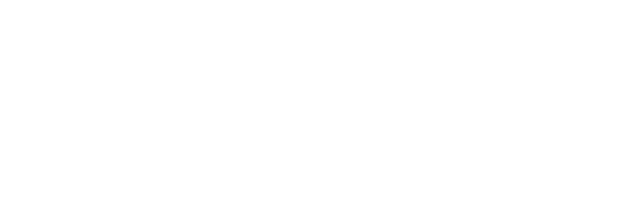
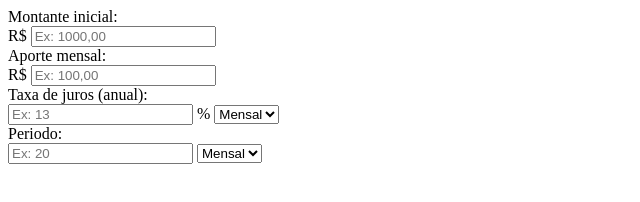
Before and after one commit to VictorArguelho/TrinityInvest, a plain HTML site: page index.html in a window 1280 px wide. Shown: the whole page, without its empty margins (0-640 px from the left). Drawn offline with Linux system fonts and the light colour scheme.

Commit message:
feat: add compound interest calculator form

```diff
--- a/index.html
+++ b/index.html
@@ -1,11 +1,88 @@
-<!DOCTYPE html>
+<!doctype html>
 <html lang="pt-BR">
-<head>
-    <meta charset="UTF-8">
-    <meta name="viewport" content="width=device-width, initial-scale=1.0">
+  <head>
+    <meta charset="UTF-8" />
+    <meta name="viewport" content="width=device-width, initial-scale=1.0" />
     <title>Trinity Invest</title>
-</head>
-<body>
+  </head>
+  <body>
+    <div class="calculator">
+      <form class="form">
+        <div class="field">
+          <label class="text" for="start-amount"> Montante inicial: </label>
+          <div class="input-group">
+            <span class="text">R$</span>
+            <input
+              class="input"
+              id="start-amount"
+              type="number"
+              name="start-amount"
+              min="0"
+              step="0.01"
+              placeholder="Ex: 1000,00"
+            />
+          </div>
+        </div>
 
-</body>
+        <div class="field">
+          <label class="text" for="contribution"> Aporte mensal: </label>
+          <div class="input-group">
+            <span class="text">R$</span>
+            <input
+              class="input"
+              id="contribution"
+              type="number"
+              name="contribution"
+              min="0"
+              step="0.01"
+              placeholder="Ex: 100,00"
+            />
+          </div>
+        </div>
+
+        <div class="field">
+          <label class="text" for="rate"> Taxa de juros (anual): </label>
+          <div class="input-group">
+            <input
+              class="input"
+              id="rate"
+              type="number"
+              name="rate"
+              min="0"
+              step="0.01"
+              placeholder="Ex: 13"
+            />
+            <span class="text">%</span>
+            <select
+              class="selector"
+              id="rate-period-type"
+              name="rate-period-type"
+            >
+              <option value="monthly">Mensal</option>
+              <option value="annual">Anual</option>
+            </select>
+          </div>
+        </div>
+
+        <div class="field">
+          <label class="text" for="period"> Periodo: </label>
+          <div class="input-group">
+            <input
+              class="input"
+              id="period"
+              type="number"
+              name="period"
+              min="1"
+              step="1"
+              placeholder="Ex: 20"
+            />
+            <select class="selector" id="period-type" name="period-type">
+              <option value="monthly">Mensal</option>
+              <option value="annual">Anual</option>
+            </select>
+          </div>
+        </div>
+      </form>
+    </div>
+  </body>
 </html>
```
